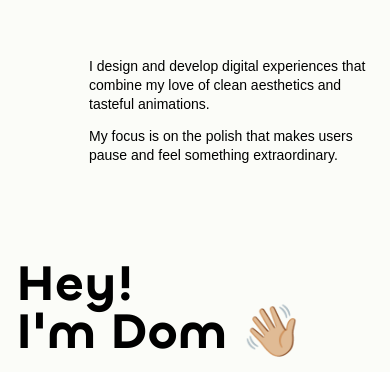
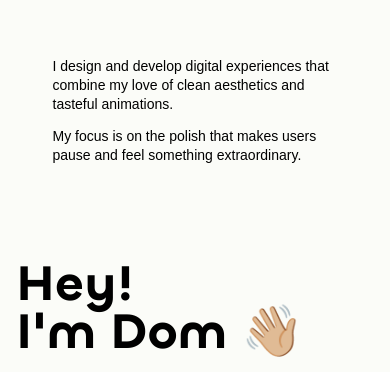
Before and after one commit to domsantini/portfolio2, a Next.js app: page / in a window 390 px wide. Shown: the part 472-844 px from the top of the page. Built offline with nearby package versions, Linux system fonts and the light colour scheme; a web font is replaced by a local one.

Commit message:
Small tweak to landing

```diff
--- a/app/components/LandingSection.jsx
+++ b/app/components/LandingSection.jsx
@@ -4,7 +4,8 @@ export default function LandingSection() {
   return (
     <section className="h-[100dvh] p-4 md:px-8 lg:px-20 lg:pb-8">
       <div className='flex flex-col justify-end h-full'>
-        <p className='text-sm lg:text-base leading-3 text-pretty mb-24 ml-auto mr-0 max-w-[285px] lg:max-w-[410px]'>
+        <p className='text-sm lg:text-base leading-3 text-pretty mb-24 mx-auto xs:ml-auto xs:mr-0 max-w-[285px] lg:max-w-[410px]'>
+
           <span className='block  leading-snug'>
             I design and develop digital experiences that combine my love of clean aesthetics and tasteful animations.
           </span>
--- a/tailwind.config.js
+++ b/tailwind.config.js
@@ -17,6 +17,9 @@ module.exports = {
         'junction-light': ['"junction-light"'],
         'junction-regular': ['"junction-regular"'],
         'chillax': ['"chillax"'],
+      },
+      screens: {
+        'xs': '400px'
       }
     },
   },
```
